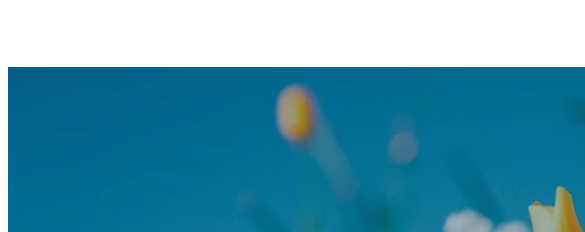
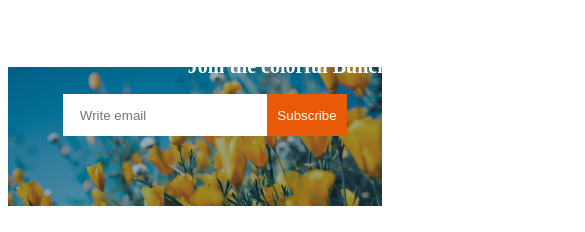
Before and after one commit to Xubaear/Assignment-2, a plain HTML site: page index.html in a window 390 px wide. Shown: the part 5066-5298 px from the top of the page, 585 px wide, since content can reach past the window. Drawn offline with Linux system fonts and the light colour scheme.

Commit message:
made responsive for mobile devics

```diff
--- a/index.html
+++ b/index.html
@@ -162,7 +162,7 @@
         </div>
 
         <div class="contact">
-            <img src="assets/news-letter-bg.png" alt="" style="width: 1245px;">
+           <div class="contact-img"> <img src="assets/news-letter-bg.png" alt="" style="width: 1245px;"></div>
             <div class="log-in">
                 <h2 class="contact-header">Join the colorful Bunch</h2>
                 <input type="text" placeholder="    Write email" class="mail"><button class="btn">Subscribe</button>
--- a/style.css
+++ b/style.css
@@ -191,6 +191,12 @@ font-size: 40px;
     margin-top: 70px;
     text-align: center;
 
+}
+
+.contact-img img {
+  width: 100%;
+  height: auto;
+  max-width: 1245px;
 }
 
 .log-in{position: relative;
@@ -393,10 +399,26 @@ border: none;}
 
   /* join section */
 
-.contact img{
+.contact-header{
+    font-size: 20px;
+    width:300px;
+    margin-left: 120px;
+    margin-top: 175px;
+}
 
-    width: 10px;
+.mail{width: 200px;
+height: 40px;
+
 }
+
+.btn{width: 80px;
+height: 42px;
+}
+
+ .contact-img img {
+    max-width: 100%;
+  }
+
 
 /* footer section */
 
@@ -405,6 +427,7 @@ border: none;}
     flex-direction: column;
     align-items: flex-start;
     padding-left: 10px;
+    margin-top: -150px;
   }
 
   .footer > div,
```
